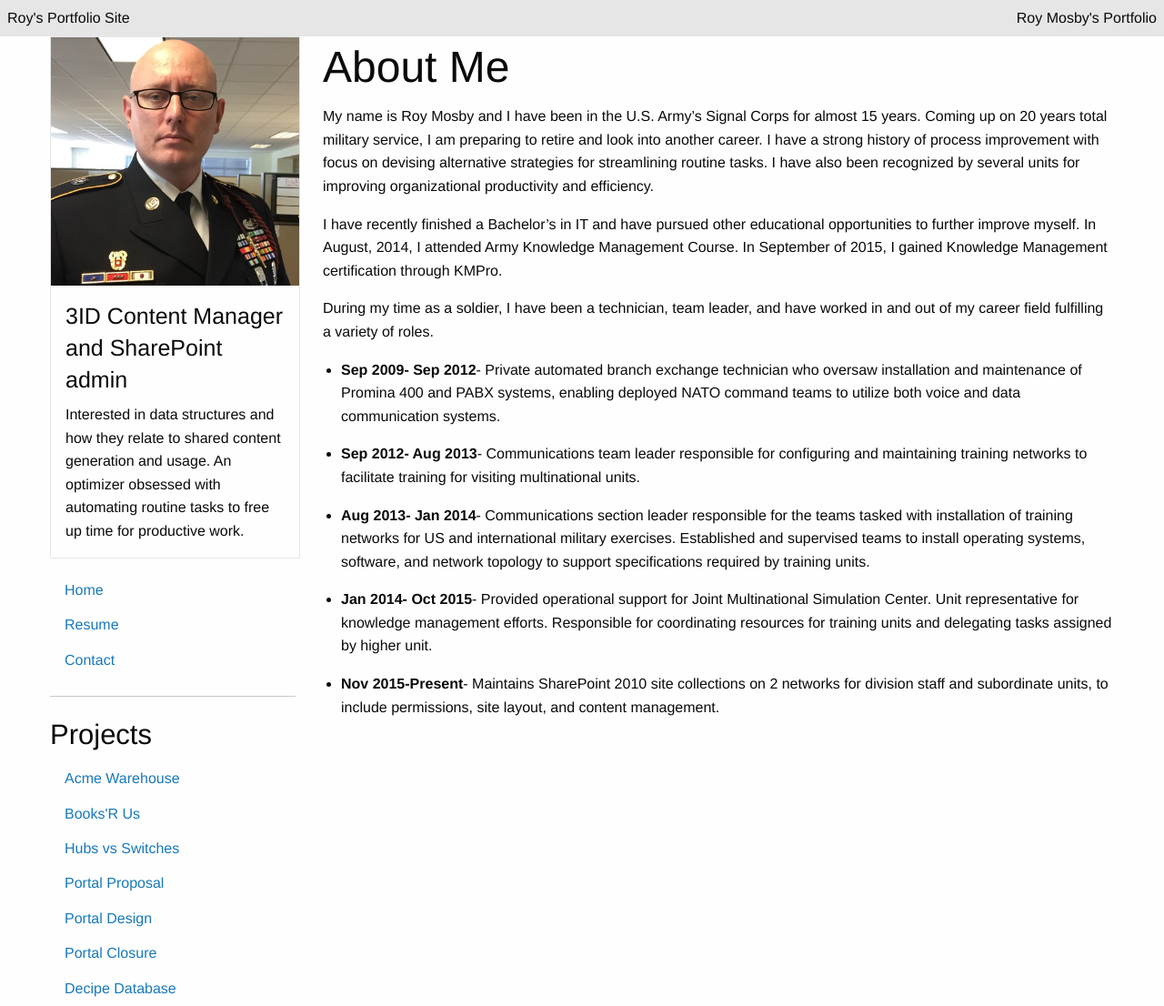
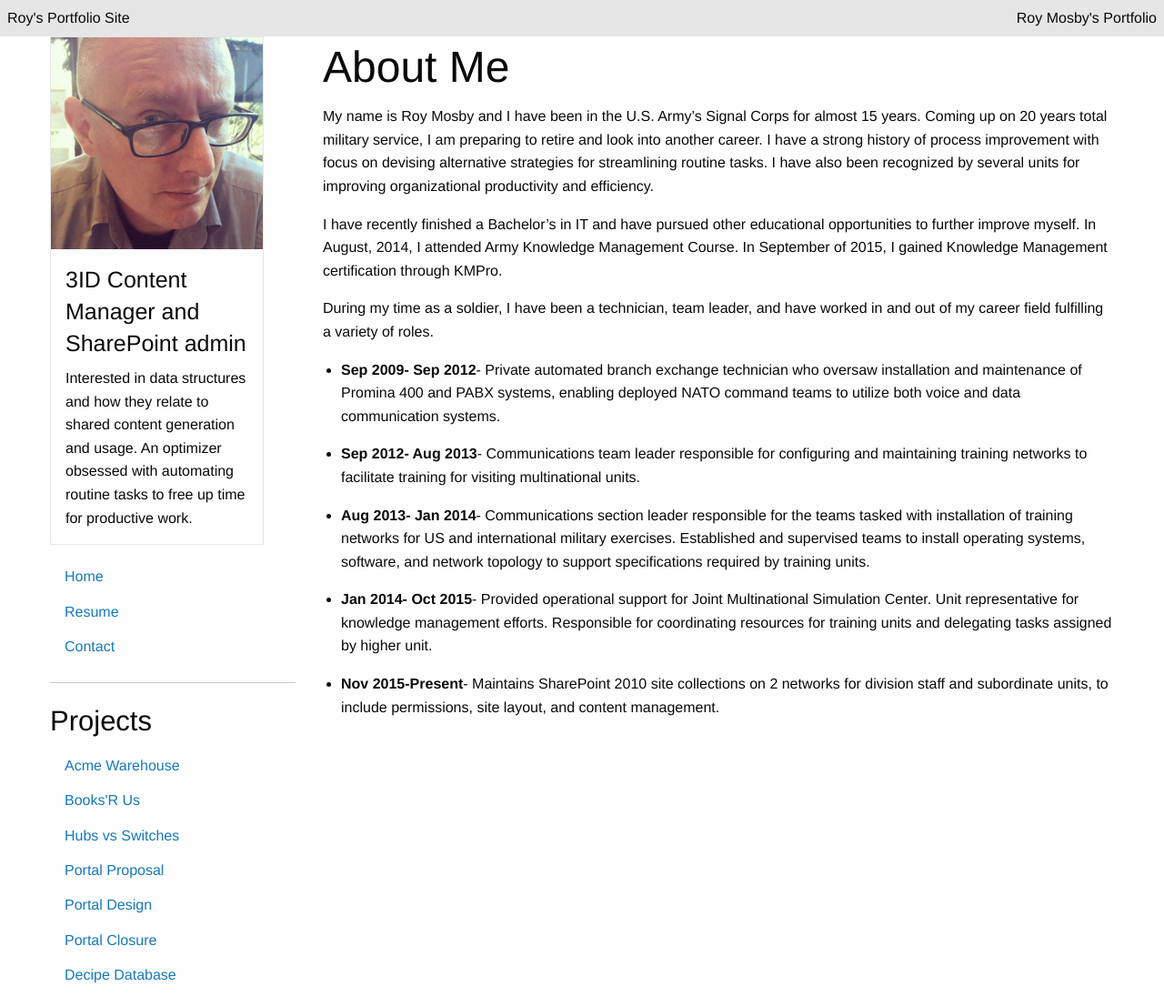
Before and after one commit to royemosby/roymosby.me, a Jekyll site: the page built from index.md, in a window 1280 px wide. Shown: the whole page at 91% size. Built offline with Jekyll 4.4.1, drawn with Linux system fonts in a browser that asks for light colours.

Commit message:
resize card

```diff
--- a/_includes/sidebarMain.html
+++ b/_includes/sidebarMain.html
@@ -1,10 +1,7 @@
 
 <div class="small-12 medium-3 columns left">
-  <div class="card" style="width: 275px;">
-  <!-- <div class="card-divider">
-    This is a header
-  </div> -->
-  <img src="/images/Roy.jpeg">
+  <div class="card show-for-large" style="width: 235px;">
+  <img src="/images/Roy.jpg">
   <div class="card-section">
     <h4>3ID Content Manager and SharePoint admin</h4>
     <p>Interested in data structures and how they relate to shared content generation and usage. An optimizer obsessed with automating routine tasks to free up time for productive work.</p>
```
Also changed, not shown: images/Roy.jpeg (deleted), images/Roy.jpg (added).
